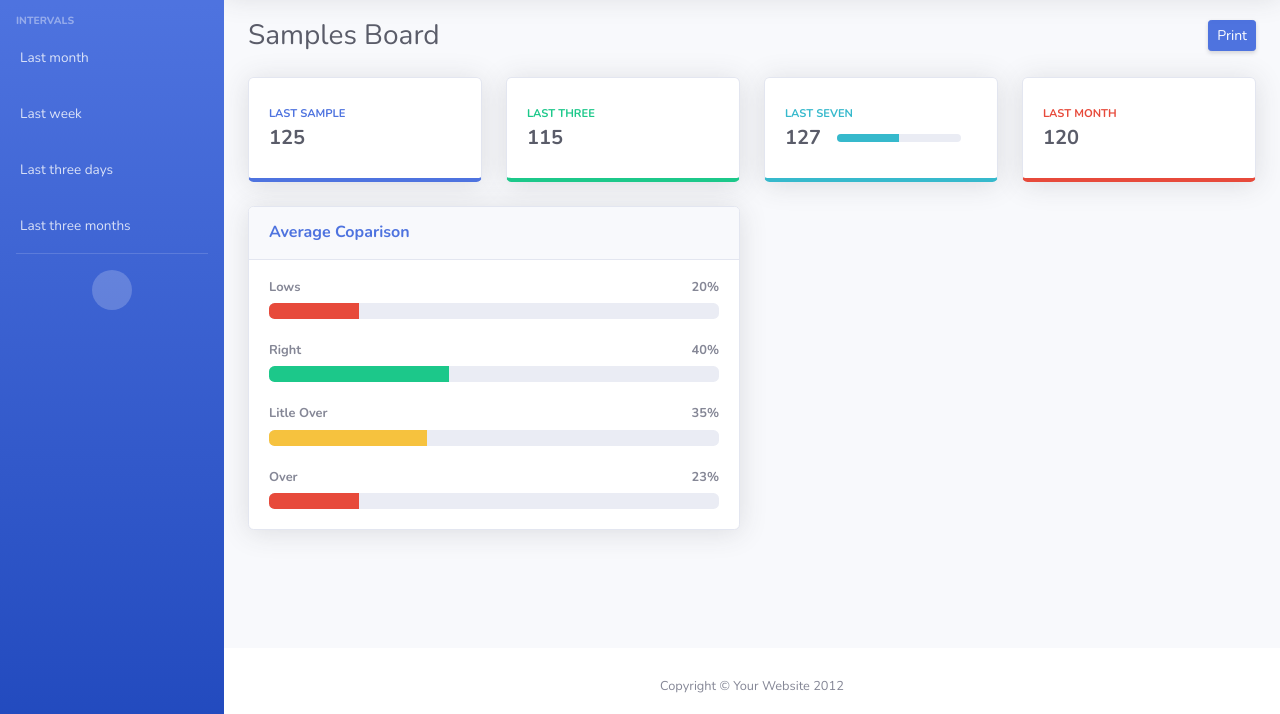
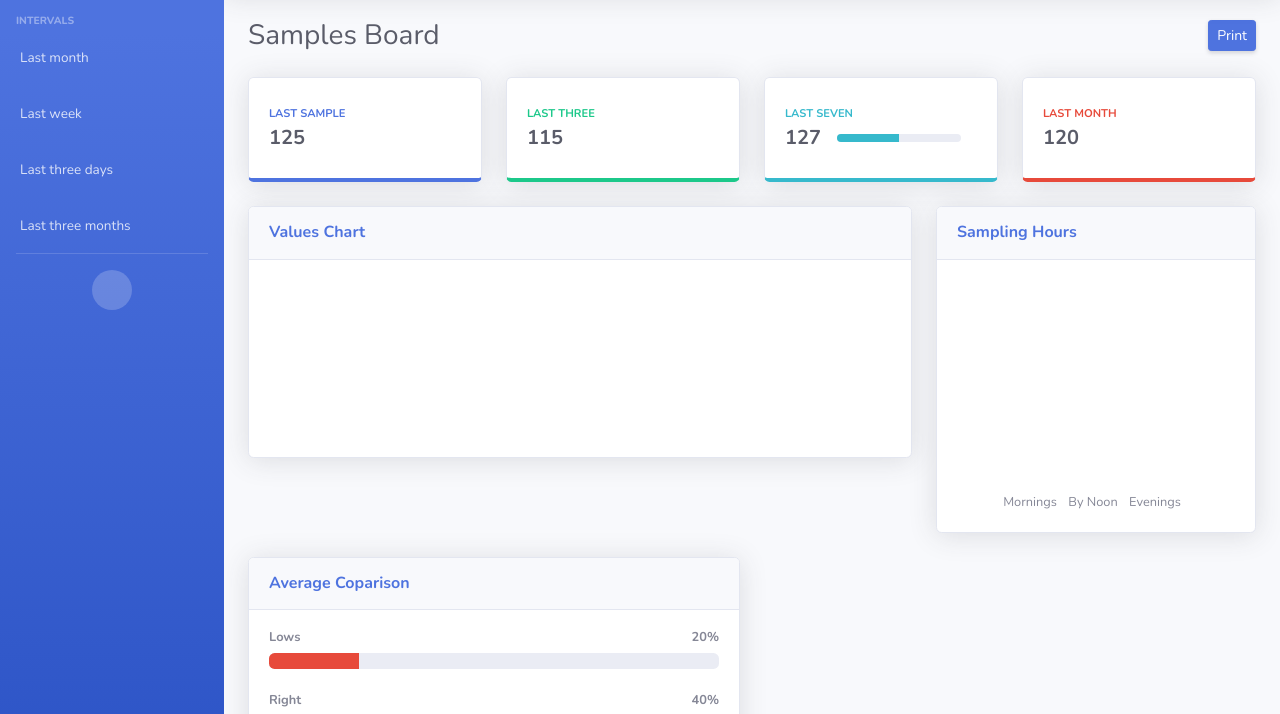
Before and after one commit to auxcoder/gluboard-bootstrap, a website: page index.html in a window 1280 px wide. Shown: the part 75-789 px from the top of the page. Drawn offline with nearby package versions, Linux system fonts and the light colour scheme; files that its build step writes are made by us from their sources.

Commit message:
Add charts cards

```diff
--- a/index.html
+++ b/index.html
@@ -209,6 +209,82 @@
           </div>
 
           <!-- Content Row -->
+
+          <div class="row">
+
+            <!-- Area Chart -->
+            <div class="col-xl-8 col-lg-7">
+              <div class="card shadow mb-4">
+                <!-- Card Header - Dropdown -->
+                <div class="card-header py-3 d-flex flex-row align-items-center justify-content-between">
+                  <h6 class="m-0 font-weight-bold text-primary">Values Chart</h6>
+                  <!-- <div class="dropdown no-arrow">
+                    <a class="dropdown-toggle" href="#" role="button" id="dropdownMenuLink" data-toggle="dropdown"
+                      aria-haspopup="true" aria-expanded="false">
+                      <i class="fas fa-ellipsis-v fa-sm fa-fw text-gray-400"></i>
+                    </a>
+                    <div class="dropdown-menu dropdown-menu-right shadow animated--fade-in"
+                      aria-labelledby="dropdownMenuLink">
+                      <div class="dropdown-header">Dropdown Header:</div>
+                      <a class="dropdown-item" href="#">Action</a>
+                      <a class="dropdown-item" href="#">Another action</a>
+                      <div class="dropdown-divider"></div>
+                      <a class="dropdown-item" href="#">Something else here</a>
+                    </div>
+                  </div> -->
+                </div>
+                <!-- Card Body -->
+                <div class="card-body">
+                  <div class="chart-area">
+                    <canvas id="myAreaChart"></canvas>
+                  </div>
+                </div>
+              </div>
+            </div>
+
+            <!-- Pie Chart -->
+            <div class="col-xl-4 col-lg-5">
+              <div class="card shadow mb-4">
+                <!-- Card Header - Dropdown -->
+                <div class="card-header py-3 d-flex flex-row align-items-center justify-content-between">
+                  <h6 class="m-0 font-weight-bold text-primary">Sampling Hours</h6>
+                  <!-- <div class="dropdown no-arrow">
+                    <a class="dropdown-toggle" href="#" role="button" id="dropdownMenuLink" data-toggle="dropdown"
+                      aria-haspopup="true" aria-expanded="false">
+                      <i class="fas fa-ellipsis-v fa-sm fa-fw text-gray-400"></i>
+                    </a>
+                    <div class="dropdown-menu dropdown-menu-right shadow animated--fade-in"
+                      aria-labelledby="dropdownMenuLink">
+                      <div class="dropdown-header">Dropdown Header:</div>
+                      <a class="dropdown-item" href="#">Action</a>
+                      <a class="dropdown-item" href="#">Another action</a>
+                      <div class="dropdown-divider"></div>
+                      <a class="dropdown-item" href="#">Something else here</a>
+                    </div>
+                  </div> -->
+                </div>
+                <!-- Card Body -->
+                <div class="card-body">
+                  <div class="chart-pie pt-4 pb-2">
+                    <canvas id="myPieChart"></canvas>
+                  </div>
+                  <div class="mt-4 text-center small">
+                    <span class="mr-2">
+                      <i class="fas fa-circle text-primary"></i> Mornings
+                    </span>
+                    <span class="mr-2">
+                      <i class="fas fa-circle text-success"></i> By Noon
+                    </span>
+                    <span class="mr-2">
+                      <i class="fas fa-circle text-info"></i> Evenings
+                    </span>
+                  </div>
+                </div>
+              </div>
+            </div>
+          </div>
+
+          <!-- Content Row -->
           <div class="row">
 
             <!-- Content Column -->
```
